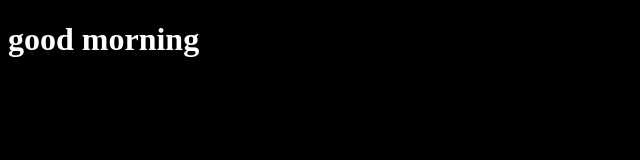
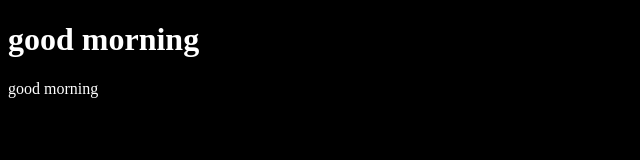
Before and after one commit to solitonmedic/solitonmedic.github.io, a plain HTML site: page index.html in a window 1280 px wide. Shown: the whole page, without its empty margins (0-640 px from the left). Drawn offline with Linux system fonts and the light colour scheme.

Commit message:
Update index.html

```diff
--- a/index.html
+++ b/index.html
@@ -3,7 +3,7 @@
 <head>
 	<title>Miguel Rivera</title>
 	<style type="text/css">
-		body {
+		* {
 			background: black;
 			color: white;
 		}
@@ -11,5 +11,6 @@
 </head>
 <body>
 	<h1>good morning</h2>
+	<p>good morning</p>
 </body>
 </html>
```
